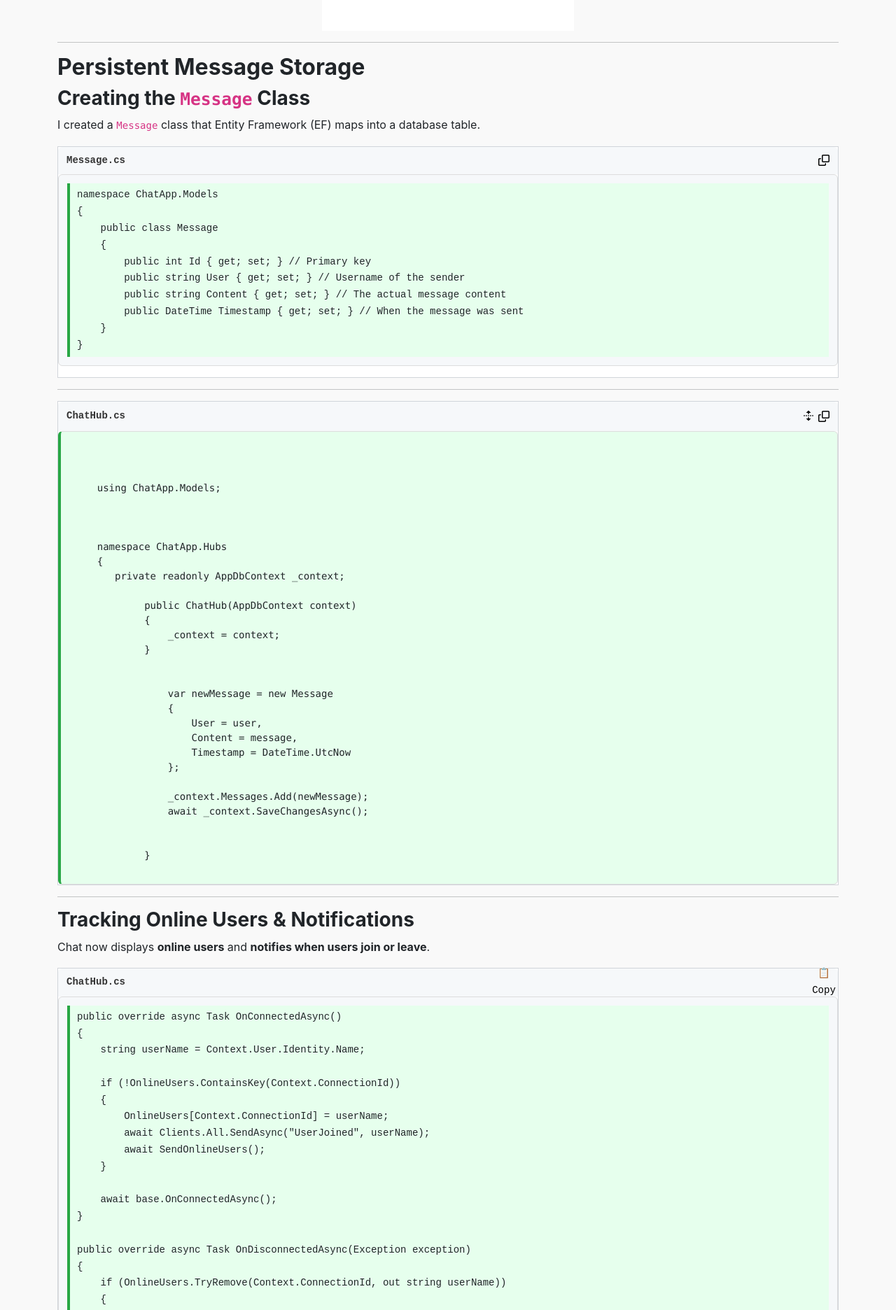
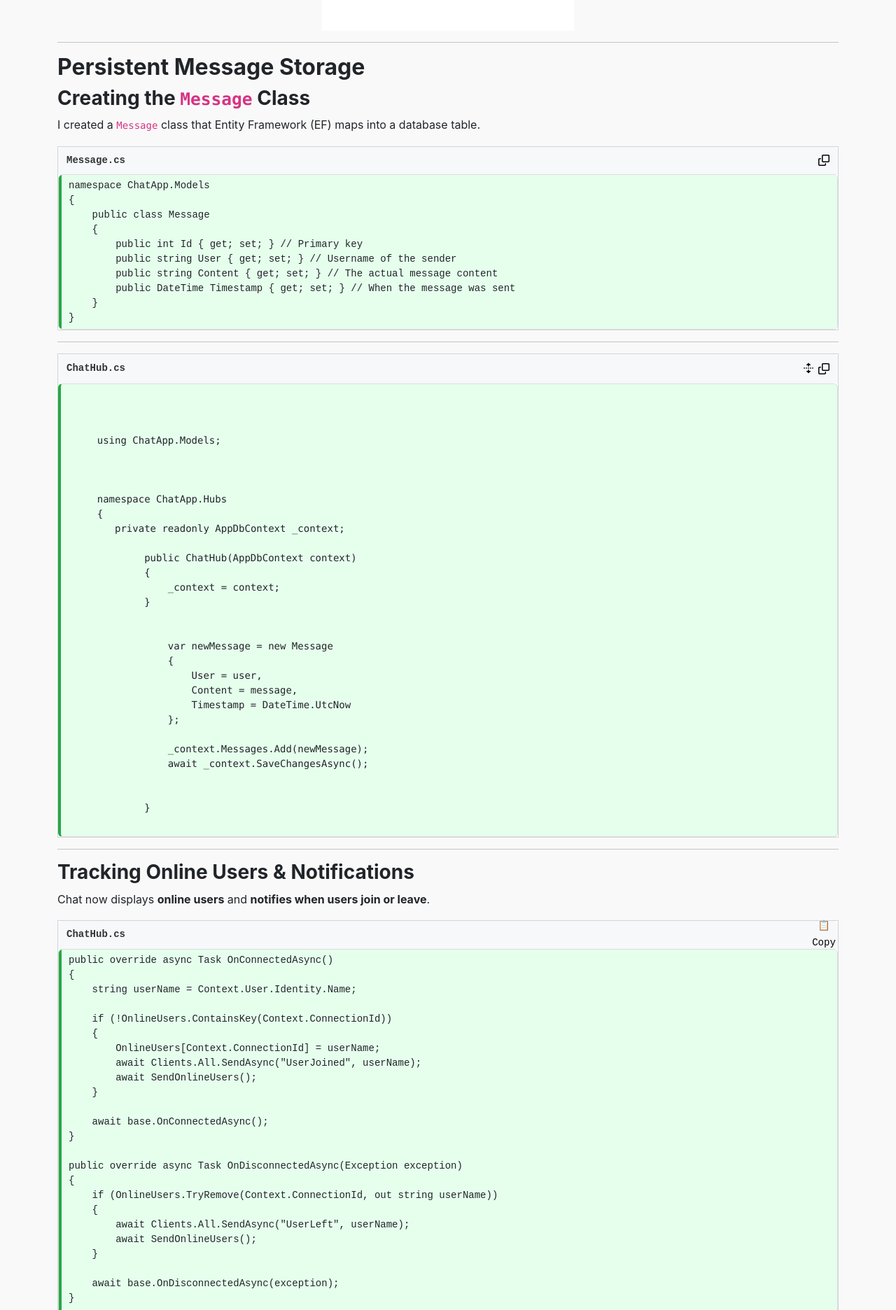
Before and after one commit to JWalshe86/ChatApp, a Jekyll site: the page built from docs/ChatAppPartTwo.md, in a window 1280 px wide. Shown: the part 343-2215 px from the top of the page at 70% size. Built offline with Jekyll 4.4.1, drawn with Linux system fonts in a browser that asks for light colours.

Commit message:
Update custom.css

```diff
--- a/docs/assets/css/custom.css
+++ b/docs/assets/css/custom.css
@@ -62,13 +62,14 @@ img {
 /* Code Block */
 pre {
     background-color: #f6f8fa;
-    padding: 12px;
+    padding: 0;
     border-radius: 6px;
     overflow-x: auto;
-    font-family: "Courier New", monospace;
+    font-family: monospace;
     font-size: 14px;
     border: 1px solid #ddd;
-    margin-top: 0;
+    line-height: 1.5;
+    margin: 0;
 }
 
 /* Updated Code Highlighting (GitHub Green) */
```
